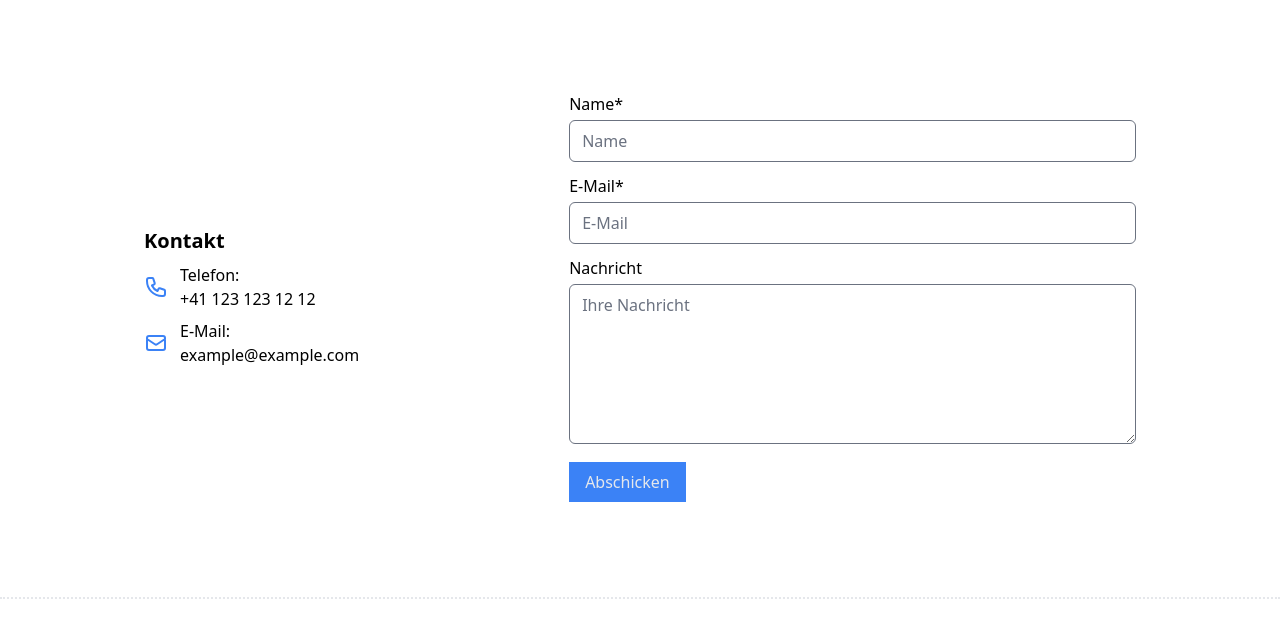
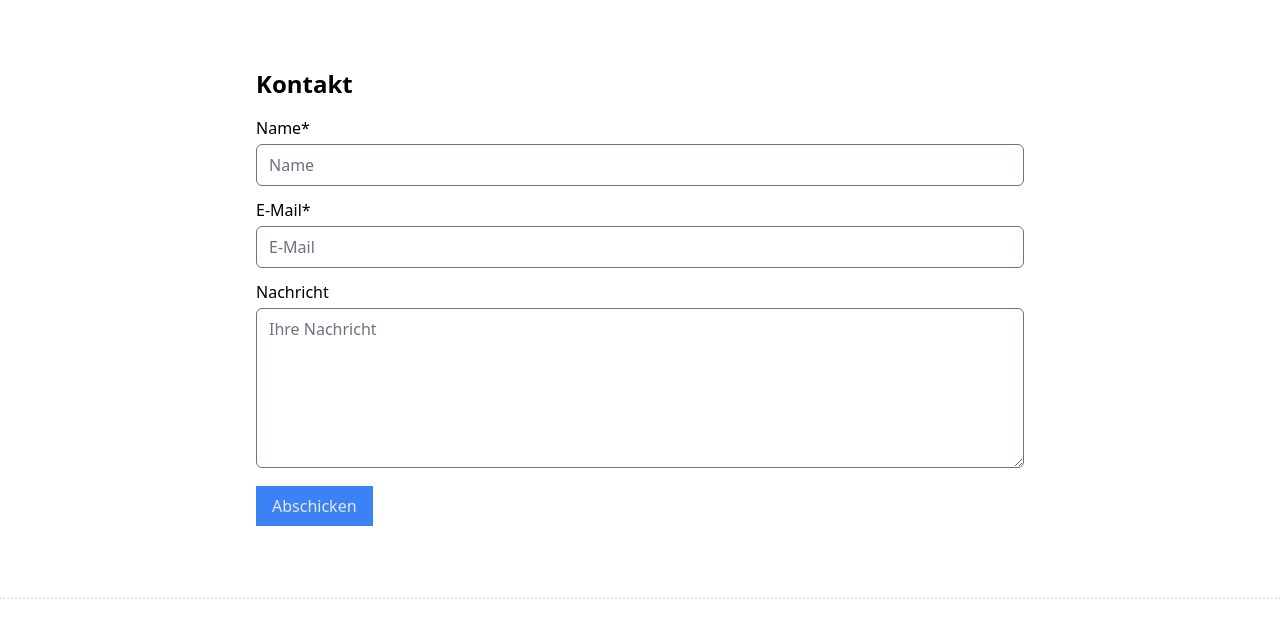
Before and after one commit to ioboi/e-business, a website built with Parcel: page src/contact.html in a window 1280 px wide. Shown: the part 67-695 px from the top of the page. Built offline with nearby package versions, Linux system fonts and the light colour scheme.

Commit message:
rework contact

```diff
--- a/src/contact.html
+++ b/src/contact.html
@@ -35,54 +35,11 @@
       </div>
     </nav>
 
-    <!-- Content -->
-    <div class="main-content-container">
-      <div class="w-1/2">
-        <h2 class="text-xl font-bold mb-2">Kontakt</h2>
-        <div>
-          <!-- Phone -->
-          <div class="flex flex-row items-center space-x-3 mb-2">
-            <svg
-              xmlns="http://www.w3.org/2000/svg"
-              class="h-6 w-6 text-blue-500"
-              fill="none"
-              viewBox="0 0 24 24"
-              stroke="currentColor"
-            >
-              <path
-                stroke-linecap="round"
-                stroke-linejoin="round"
-                stroke-width="2"
-                d="M3 5a2 2 0 012-2h3.28a1 1 0 01.948.684l1.498 4.493a1 1 0 01-.502 1.21l-2.257 1.13a11.042 11.042 0 005.516 5.516l1.13-2.257a1 1 0 011.21-.502l4.493 1.498a1 1 0 01.684.949V19a2 2 0 01-2 2h-1C9.716 21 3 14.284 3 6V5z"
-              />
-            </svg>
-            <div class="flex flex-col">
-              <span>Telefon:</span>
-              <span>+41 123 123 12 12</span>
-            </div>
-          </div>
-          <!--MAIL-->
-          <div class="flex flex-row items-center space-x-3">
-            <svg xmlns="http://www.w3.org/2000/svg" class="h-6 w-6 text-blue-500" fill="none" viewBox="0 0 24 24" stroke="currentColor">
-              <path stroke-linecap="round" stroke-linejoin="round" stroke-width="2" d="M3 8l7.89 5.26a2 2 0 002.22 0L21 8M5 19h14a2 2 0 002-2V7a2 2 0 00-2-2H5a2 2 0 00-2 2v10a2 2 0 002 2z" />
-            </svg>
-            </svg>
-            <div class="flex flex-col">
-              <span>E-Mail:</span>
-              <span
-                ><a href="mailto:example@example.com"
-                  >example@example.com</a
-                ></span
-              >
-            </div>
-          </div>
-        </div>
-      </div>
+     <!-- Form -->
+     <div class="max-w-3xl m-auto min-h-screen-3/4 flex items-center">
 
-
-        <!-- Form -->
-        <div class="w-2/3">
-          <form action="#" method="post">
+      <form action="#" method="post" class="flex-1">
+        <h2 class="text-2xl font-semibold mb-4">Kontakt</h2>
         <div class="flex flex-col items-center space-y-3">
           <div class="w-full">
             <label for="name" class="contact-form-label">Name*</label>
@@ -124,8 +81,6 @@
           </div>
         </div>
       </form>
-        </div>
-      </div>
     </div>
 
     <!-- Footer -->
```
Lines whose indentation alone changed are shown as unchanged.
